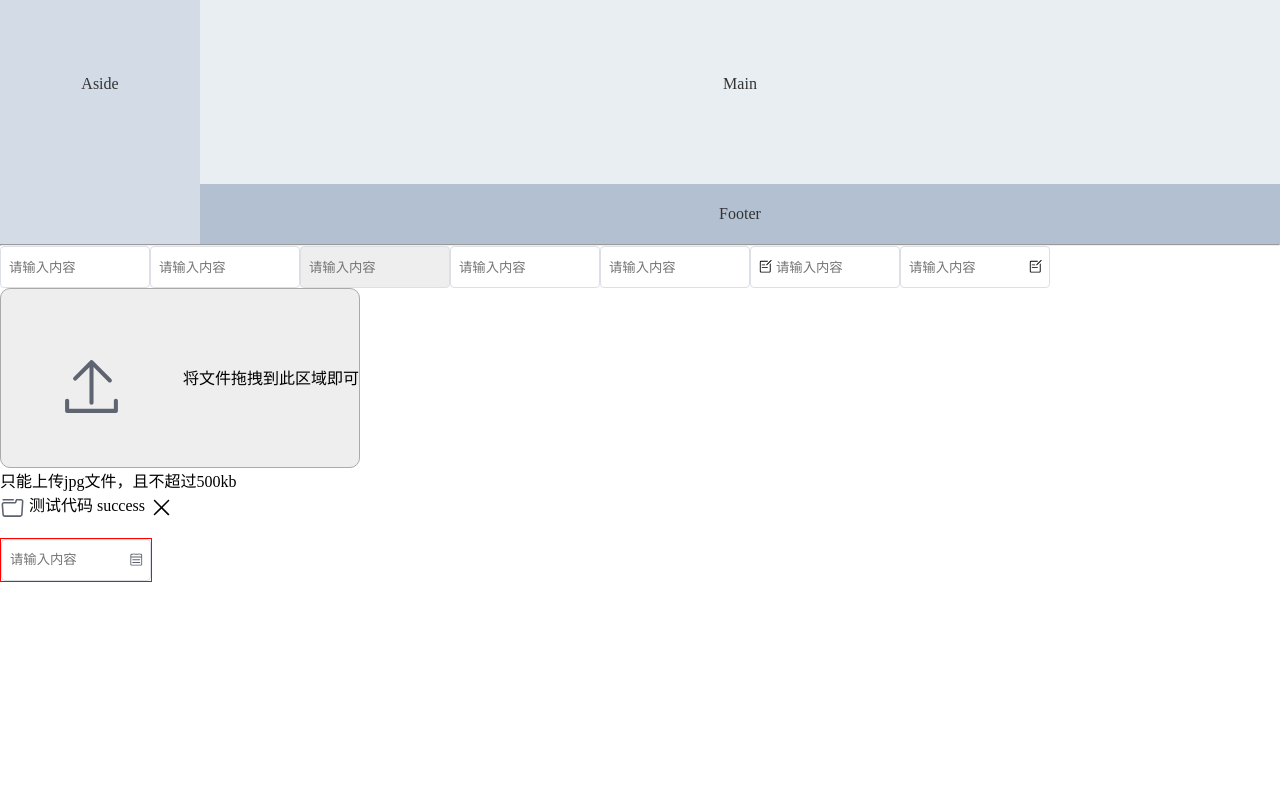
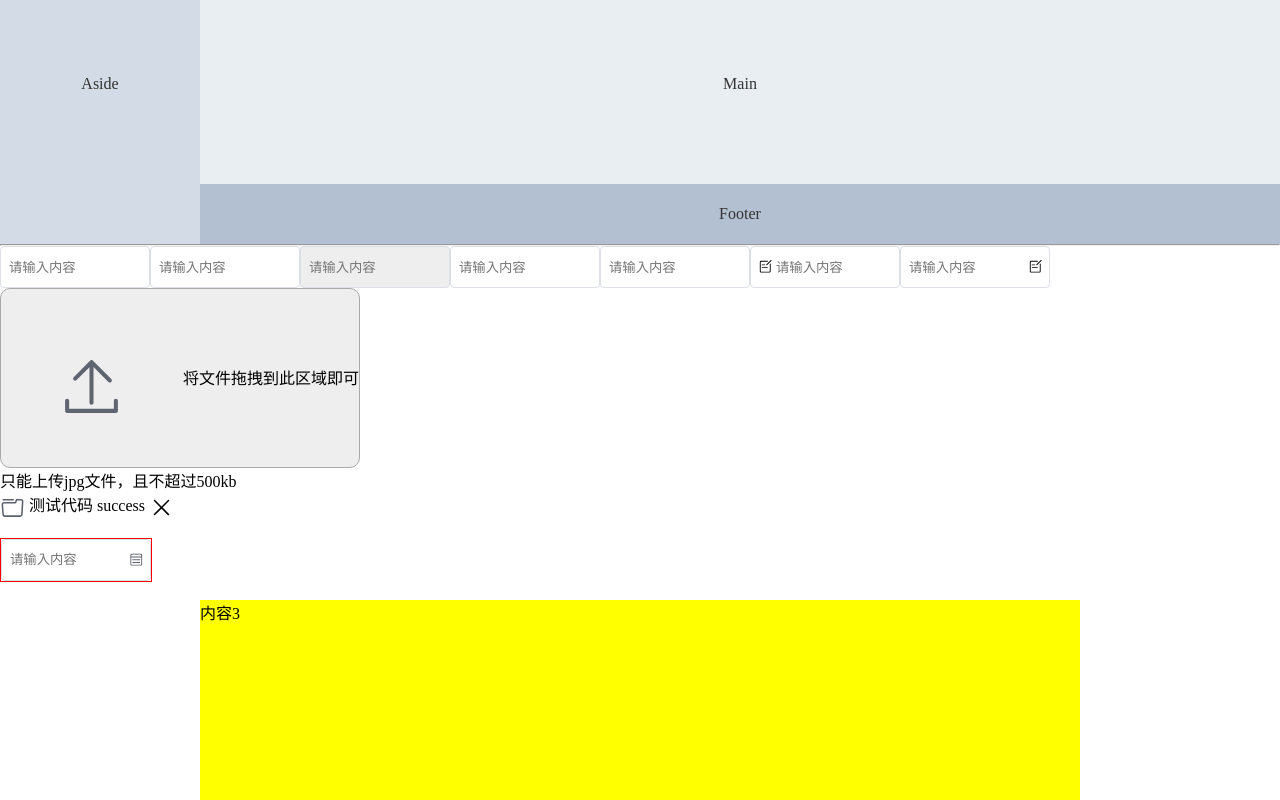
Before and after one commit to cjshinning/zhu-ui-2020, a Vue app: page / in a window 1280 px wide. Shown: the part 366-1166 px from the top of the page. Before the commit the page ends 948 px from the top, so only its background shows below. Built offline with nearby package versions, Linux system fonts and the light colour scheme.

Commit message:
11、轮播图（一）

```diff
--- a/src/App.vue
+++ b/src/App.vue
@@ -190,6 +190,30 @@
     <zh-date-picker v-model="value1"></zh-date-picker>
     <!-- {{ value2 }}
     <zh-date-range-picker v-model="value2"></zh-date-range-picker> -->
+
+    <br />
+    <br />
+
+    <!-- 封装组件：1、怎么设计这个组件 2、如何拆分 -->
+    <div style="margin: 0 200px">
+      <zh-carousel
+        height="200px"
+        :autoplay="true"
+        :delay="2000"
+        :initial-index="1"
+        :loop="true"
+      >
+        <zh-carousel-item>
+          <div class="content" style="background: red">内容1</div>
+        </zh-carousel-item>
+        <zh-carousel-item>
+          <div class="content" style="background: blue">内容2</div>
+        </zh-carousel-item>
+        <zh-carousel-item>
+          <div class="content" style="background: yellow">内容3</div>
+        </zh-carousel-item>
+      </zh-carousel>
+    </div>
   </div>
 </template>
 
@@ -276,4 +300,9 @@ body > .zh-container {
 .zh-container:nth-child(7) .zh-aside {
   line-height: 320px;
 }
+
+.content {
+  width: 100%;
+  height: 100%;
+}
 </style>
--- /dev/null
+++ b/src/packages/carousel/carousel-item.vue
@@ -0,0 +1,57 @@
+<template>
+  <transition>
+    <div class="zh-carousel-item" v-if="isShow" :class="{ reverse }">
+      <slot></slot>
+    </div>
+  </transition>
+</template>
+
+<script>
+export default {
+  name: "zh-carousel-item",
+  data() {
+    let children = this.$parent.$children.filter(
+      (child) => child.$options.name === "zh-carousel-item"
+    );
+    return {
+      index: children.length - 1,
+      reverse: false,
+    };
+  },
+  // 我需要知道当前要显示的是谁，我还要知道自己是第几个
+  computed: {
+    isShow() {
+      return this.$parent.currentSelected == this.index;
+    },
+  },
+};
+</script>
+
+<style lang="scss">
+.zh-carousel-item {
+  width: 100%;
+  height: 100%;
+}
+.v-enter-active,
+.v-leave-active {
+  transition: all 0.5s linear;
+}
+.v-leave-to {
+  transform: translateX(-100%);
+}
+.v-enter {
+  transform: translateX(100%);
+}
+.v-leave-to.reverse {
+  transform: translateX(100%);
+}
+.v-enter.reverse {
+  transform: translateX(-100%);
+}
+.v-enter-active {
+  position: absolute;
+  left: 0;
+  top: 0;
+  width: 100%;
+}
+</style>
--- /dev/null
+++ b/src/packages/carousel/carousel.vue
@@ -0,0 +1,100 @@
+<template>
+  <div class="zh-carousel" :style="{ height }">
+    <div class="viewport">
+      <slot></slot>
+    </div>
+  </div>
+</template>
+
+<script>
+export default {
+  name: "zh-carousel",
+  props: {
+    height: {
+      type: String,
+      default: "200px",
+    },
+    autoplay: {
+      type: Boolean,
+      default: true,
+    },
+    delay: {
+      type: Number,
+      default: 3000,
+    },
+    initialIndex: {
+      //默认用户传递的这个值，不会变
+      type: Number,
+      default: 0,
+    },
+    loop: {
+      type: Boolean,
+      default: true,
+    },
+  },
+  data() {
+    return {
+      // currentSelected 这个值是可以被更改的
+      currentSelected: this.initialIndex,
+      len: 0,
+      reverse: false,
+    };
+  },
+  methods: {
+    run() {
+      if (this.autoplay) {
+        //如果自动播放，就开始运行
+        this.timer = setInterval(() => {
+          let index = this.currentSelected;
+          let newIndex = index - 1;
+          if (newIndex === this.len) newIndex = 0;
+          if (newIndex === -1) newIndex = this.len - 1;
+
+          // 0 1 正 1 0 反
+          this.reverse = index > newIndex ? true : false; //控制了正反
+
+          // 如果是无缝滚动 0 3 反
+          // 2 0 正
+          if (this.loop) {
+            if (index == 0 && newIndex == this.len - 1) this.reverse = true;
+            if (index == this.len - 1 && newIndex == 0) this.reverse = false;
+          }
+
+          // 告诉子组件是正向移动还是返现移动
+          this.children.forEach((vm) => {
+            //更改子组件的数据
+            console.log(vm);
+            vm.reverse = this.reverse;
+          });
+
+          this.$nextTick(() => {
+            this.currentSelected = newIndex;
+          });
+        }, this.delay);
+      }
+    },
+  },
+  beforeDestroy() {
+    clearInterval(this.timer);
+    this.timer = null;
+  },
+  mounted() {
+    // 让currentSelected不停地增加
+    this.children = this.$children.filter(
+      (item) => item.$options.name == "zh-carousel-item"
+    );
+    this.len = this.children.length;
+    this.run();
+  },
+};
+</script>
+
+<style lang="scss">
+.zh-carousel {
+  .viewport {
+    position: relative;
+    width: 100%;
+    height: 100%;
+  }
+}
+</style>
--- a/src/packages/index.js
+++ b/src/packages/index.js
@@ -15,6 +15,8 @@ import Upload from "./upload/upload.vue";
 import Progress from "./progress.vue";
 import DatePicker from "./date-picker/date-picker.vue";
 import DateRangePicker from "./date-picker/date-range-picker.vue";
+import Carousel from "./carousel/carousel.vue";
+import CarouselItem from "./carousel/carousel-item.vue";
 
 const install = (Vue) => {
   Vue.component(Button.name, Button);
@@ -32,6 +34,8 @@ const install = (Vue) => {
   Vue.component(Progress.name, Progress);
   Vue.component(DatePicker.name, DatePicker);
   Vue.component(DateRangePicker.name, DateRangePicker);
+  Vue.component(Carousel.name, Carousel);
+  Vue.component(CarouselItem.name, CarouselItem);
 };
 
 // 有可能通过script标签的引入方式
```
